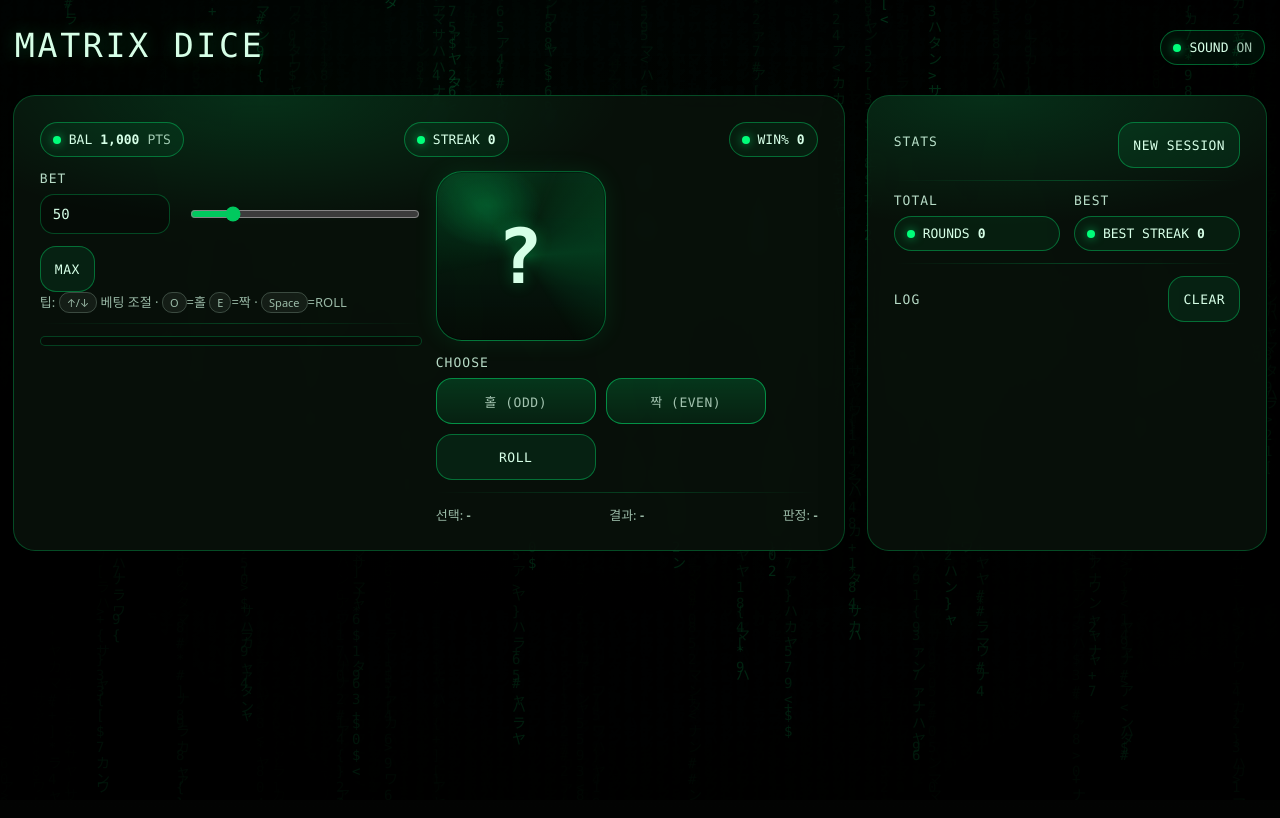
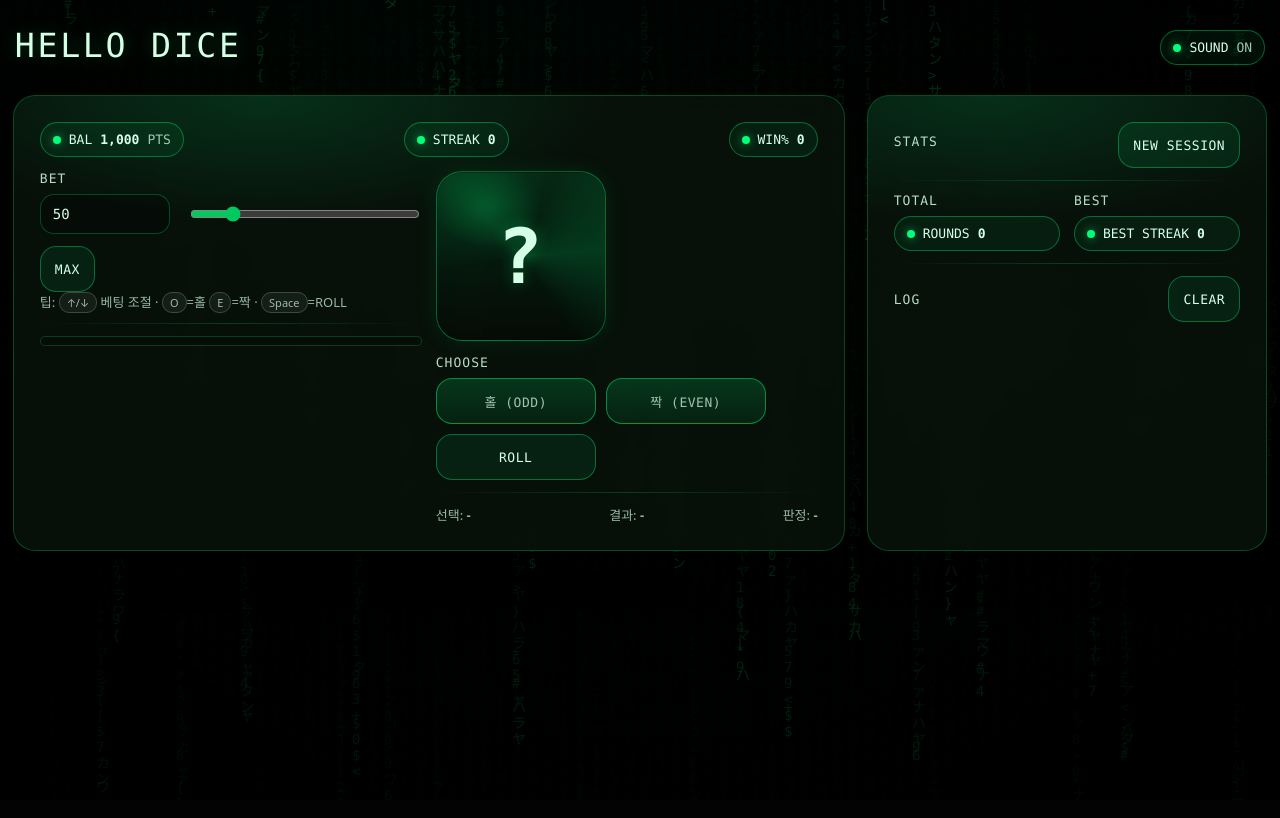
Before and after one commit to TaeyunKIM-pioneer/helloworld, a plain HTML site: page Helloworld/index.html in a window 1280 px wide. Drawn offline with Linux system fonts and the light colour scheme.

Commit message:
index.html

```diff
--- a/Helloworld/index.html
+++ b/Helloworld/index.html
@@ -16,7 +16,7 @@
   <div class="wrap">
     <div class="header">
       <div class="brand">
-        <div class="title">MATRIX DICE </div>
+        <div class="title">HELLO DICE </div>
       </div>
       <div class="top-actions">
         <div class="pill" id="soundPill" role="button" tabindex="0" aria-label="사운드 토글">
```
